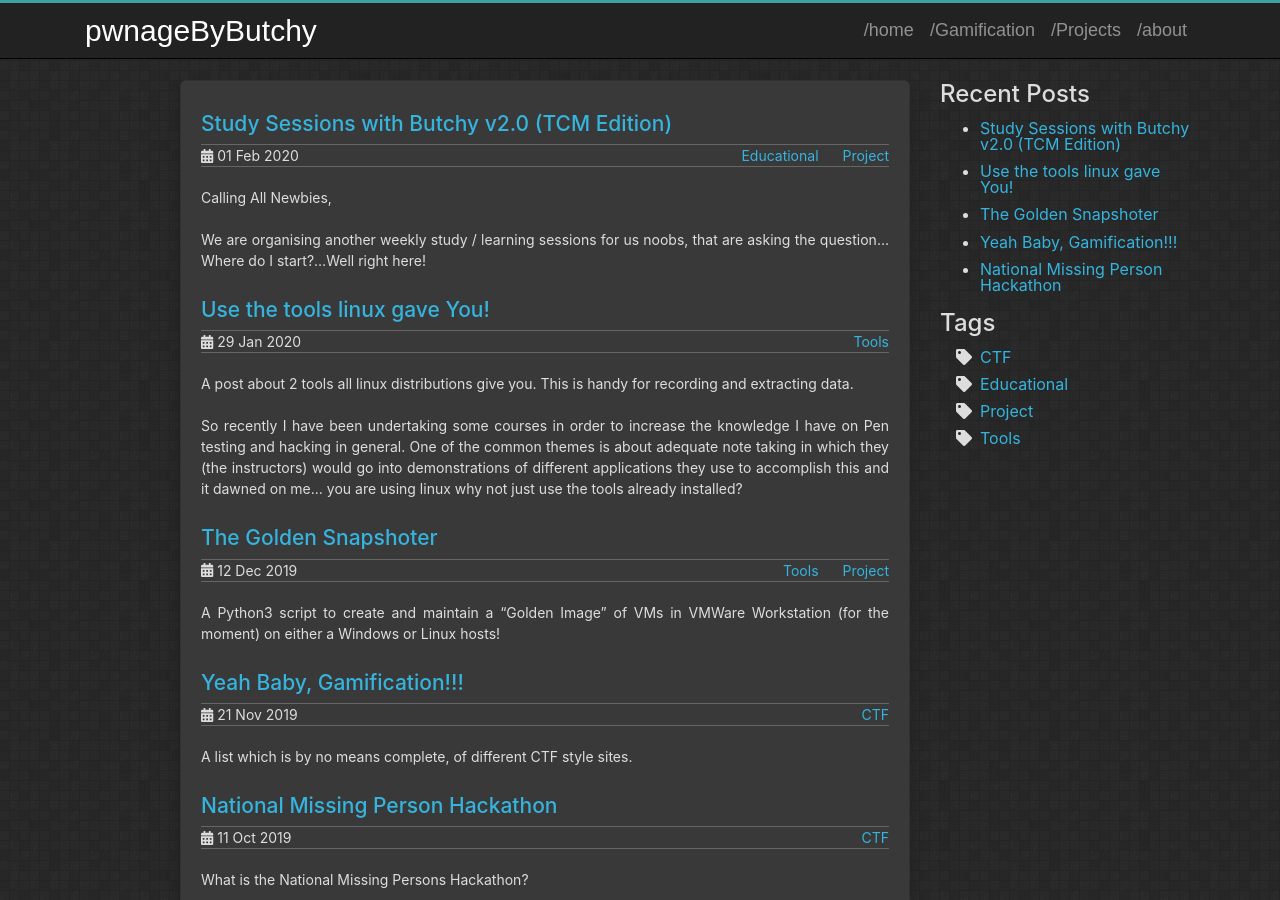
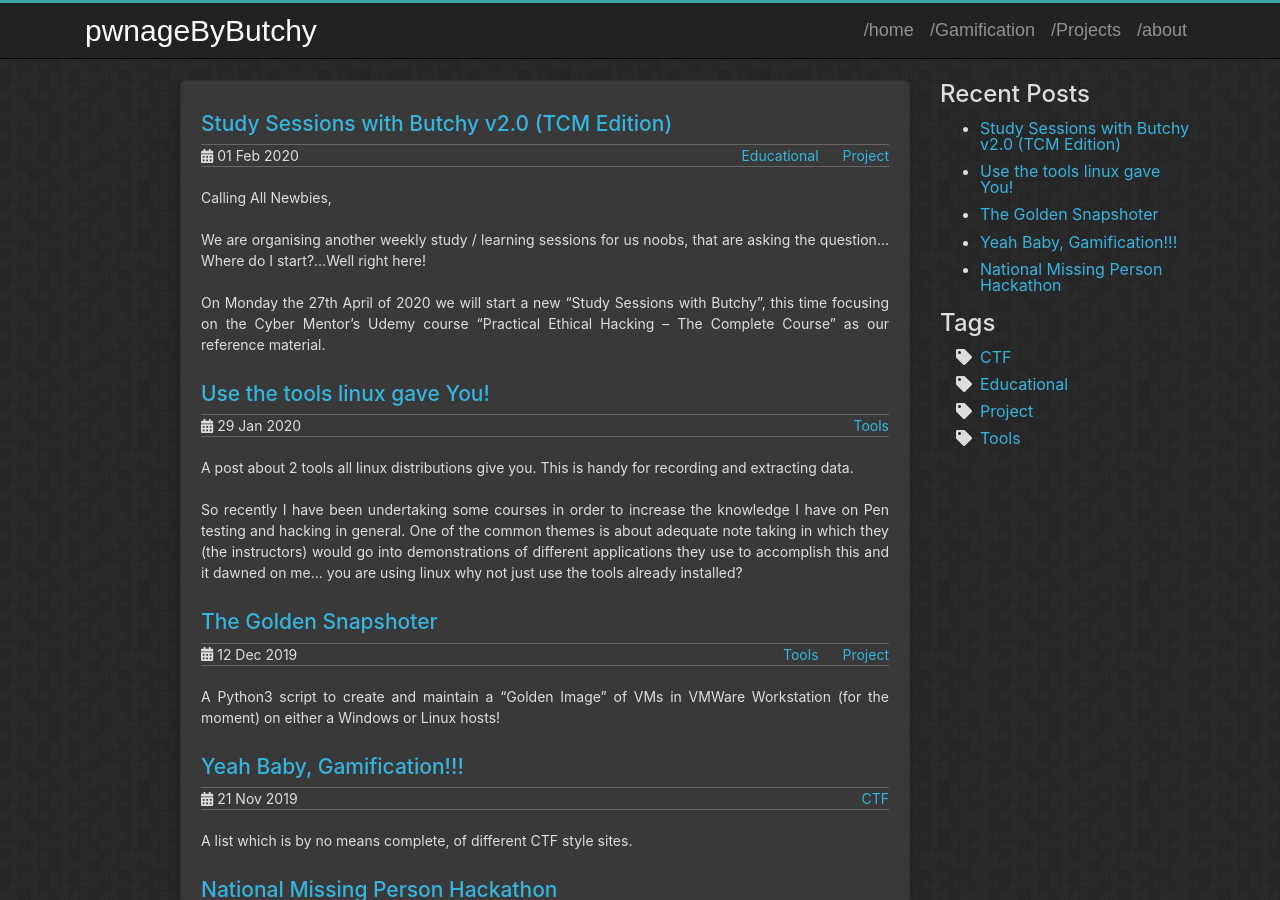
Before and after one commit to pwnageByButchy/pwnageByButchy.github.io, a Jekyll site: the page built from index.html, in a window 1280 px wide and 900 px high. Built offline with Jekyll 4.4.1, drawn with Linux system fonts in a browser that asks for light colours.

Commit message:
Update 2020-02-01-study-sessions-with-butchy-(TCM-Edition).md

```diff
--- a/_posts/2020-02-01-study-sessions-with-butchy-(TCM-Edition).md
+++ b/_posts/2020-02-01-study-sessions-with-butchy-(TCM-Edition).md
@@ -1,7 +1,7 @@
 ---
 layout: post
 title: Study Sessions with Butchy v2.0 (TCM Edition)
-description: Calling All Newbies, <br /><br />We are organising another weekly study / learning sessions for us noobs, that are asking the question…Where do I start?…Well right here!
+description: Calling All Newbies, <br /><br />We are organising another weekly study / learning sessions for us noobs, that are asking the question…Where do I start?…Well right here!<br /><br />On Monday the 27th April of 2020 we will start a new “Study Sessions with Butchy”, this time focusing on the Cyber Mentor’s Udemy course “Practical Ethical Hacking – The Complete Course” as our reference material.
 tags:
  - Educational
  - Project
```
